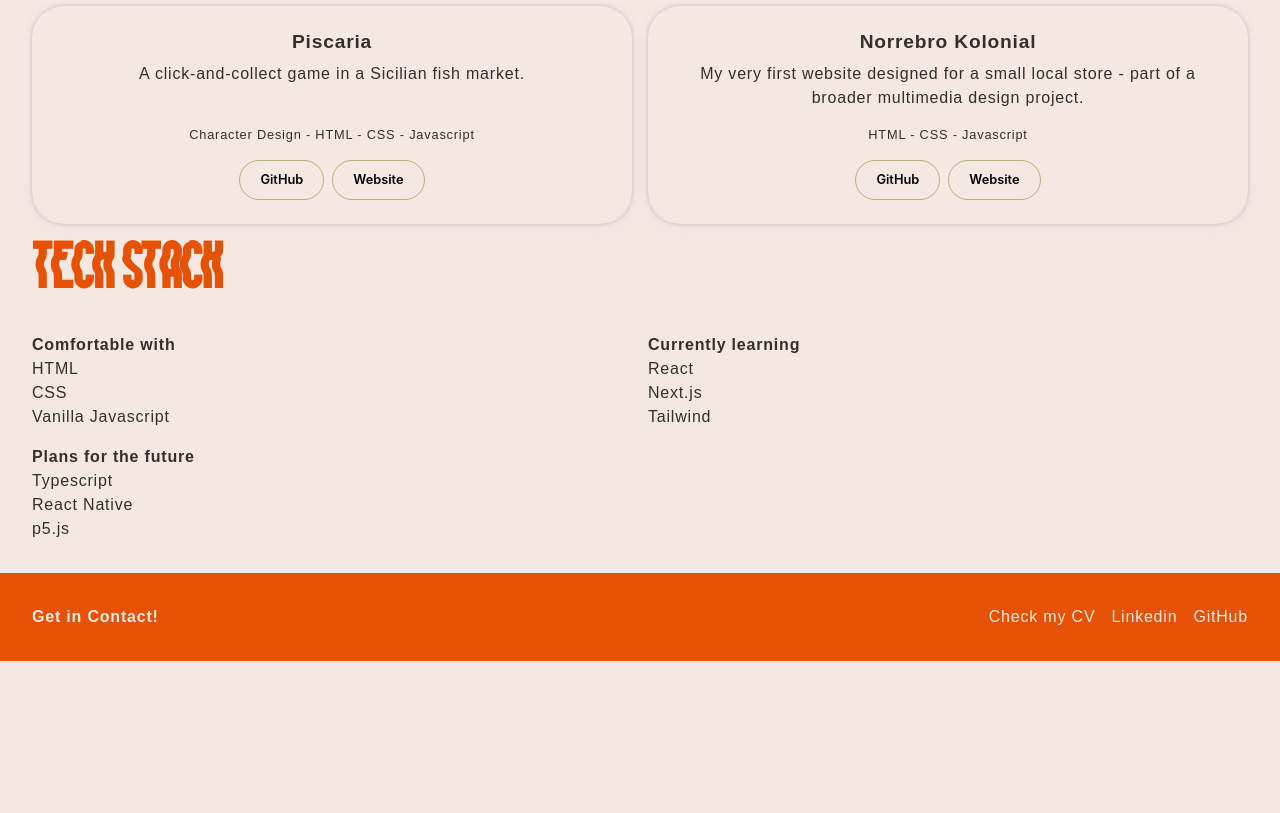
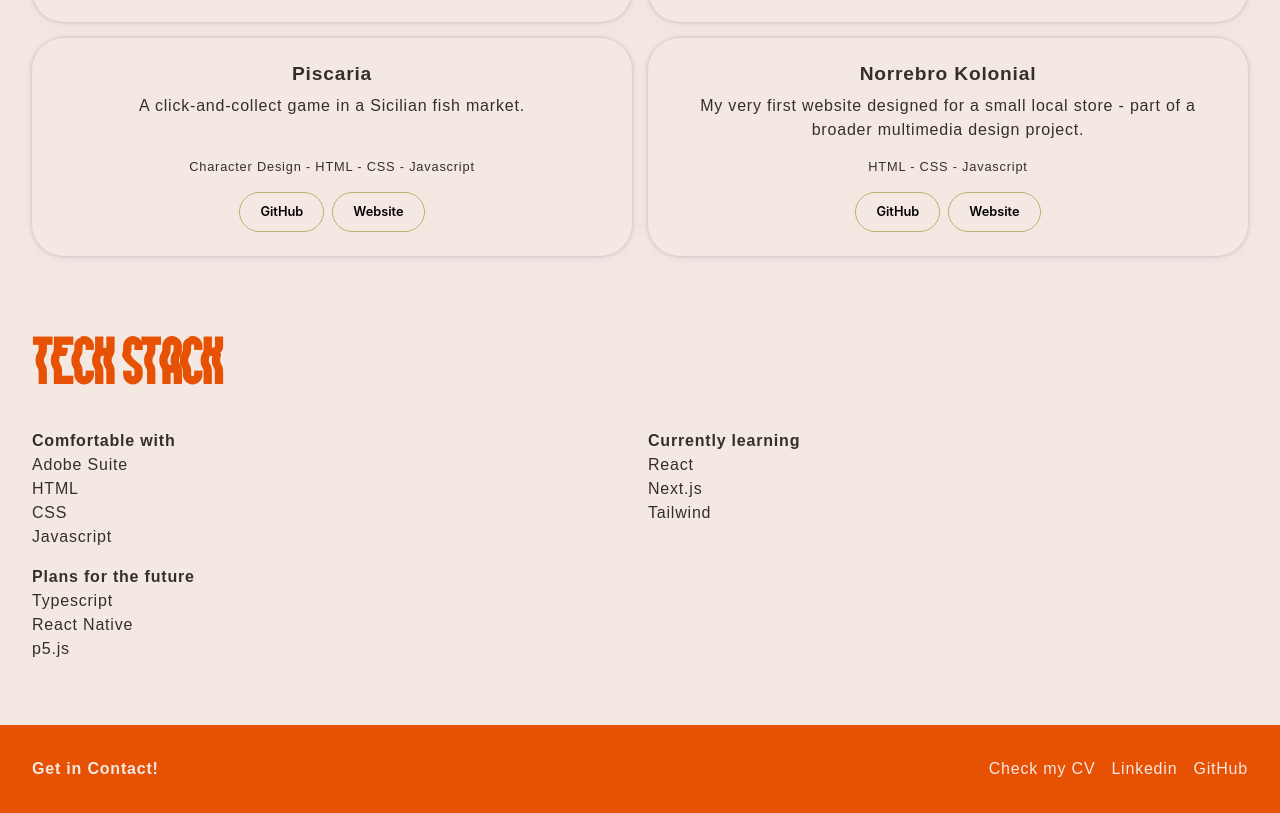
Before and after one commit to rossosofia/sofia-portfolio, a Next.js app: page / in a window 1280 px wide. Shown: the part 1147-1960 px from the top of the page. Before the commit the page ends 1808 px from the top, so only its background shows below. Built offline with nearby package versions, Linux system fonts and the light colour scheme.

Commit message:
section padding

```diff
--- a/src/pages/index.js
+++ b/src/pages/index.js
@@ -93,9 +93,10 @@ export default function Home() {
         <div>
         <h3>Comfortable with</h3>
         <ul className={styles.list}>
+          <li>Adobe Suite</li>
           <li>HTML</li>
           <li>CSS</li>
-          <li>Vanilla Javascript</li>
+          <li>Javascript</li>
         </ul>
         </div>
         <div>
--- a/src/styles/globals.css
+++ b/src/styles/globals.css
@@ -88,6 +88,10 @@ a:hover {
   text-decoration: underline;
 }
 
+section {
+  padding: 2rem 0;
+}
+
 @media only screen and (max-width: 900px) {
   section {
     padding-top: 2rem;
```
